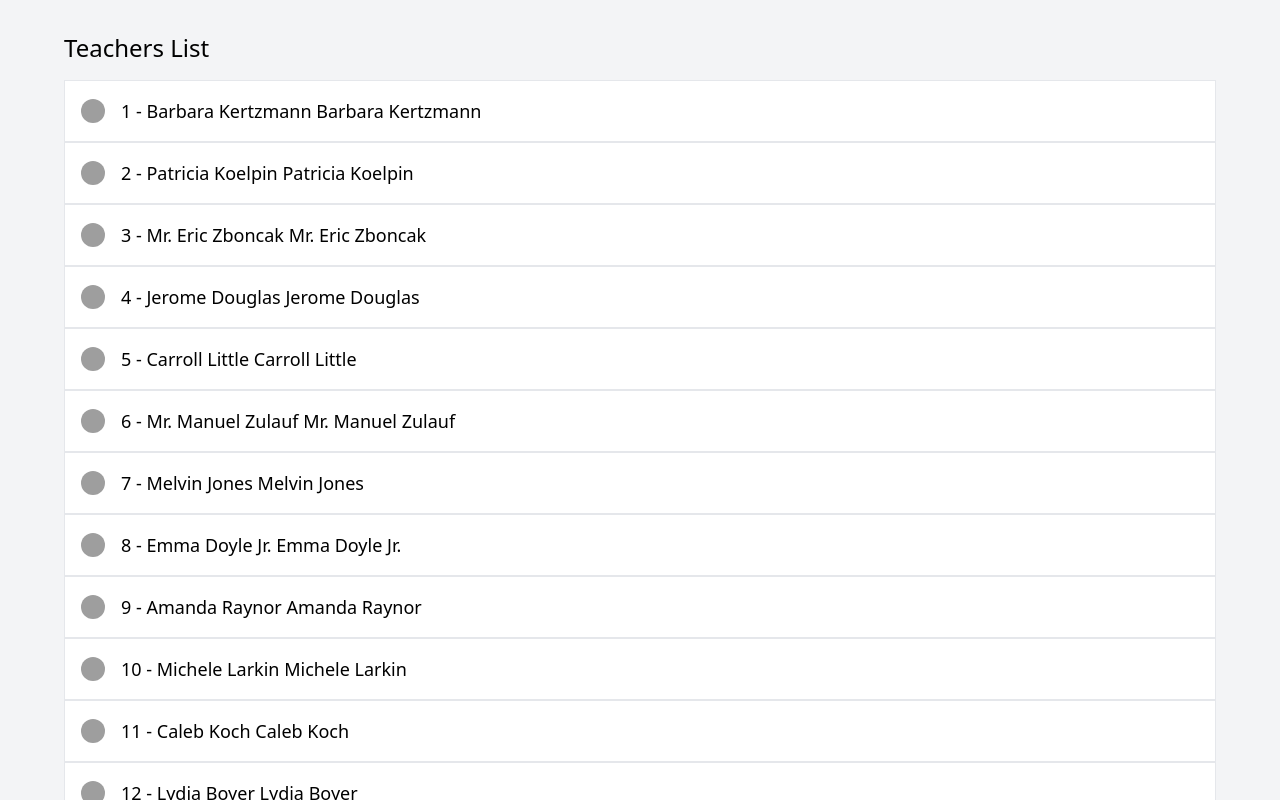
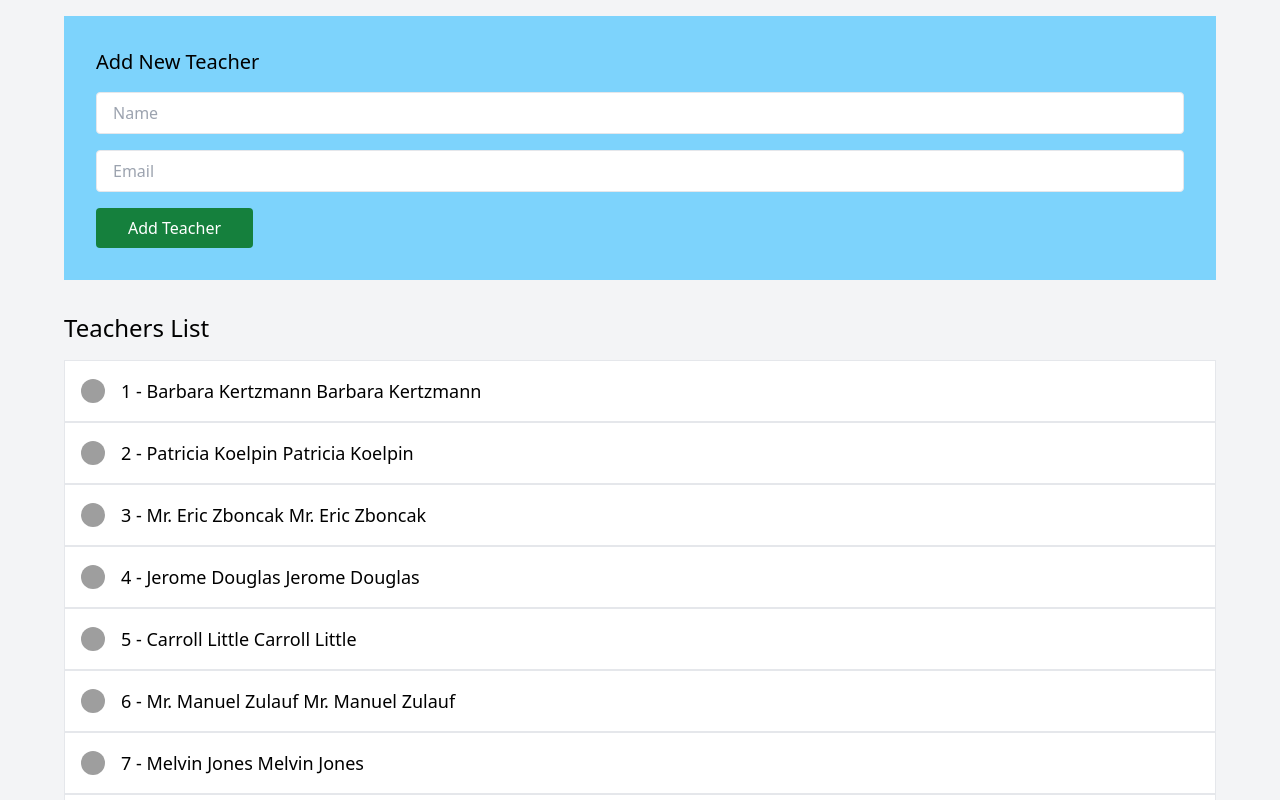
Before and after one commit to chamsedine-bouhouch/educa-frontend, a React (Create React App) app: page / in a window 1280 px wide. Shown: the top 800 px of the page. Built offline with nearby package versions, Linux system fonts and the light colour scheme; grey boxes are pictures that could not be loaded; the HTML template or start-up script is replaced by a standard one.

Commit message:
Add Teacher Form

```diff
--- /dev/null
+++ b/src/components/AddTeacherForm.js
@@ -0,0 +1,52 @@
+import React, { useState } from 'react';
+
+const AddTeacherForm = () => {
+  const [name, setName] = useState('');
+  const [email, setEmail] = useState('');
+
+  const handleSubmit = (event) => {
+    event.preventDefault();
+    // Call API to add a new teacher
+    // Assume addTeacher is a function that makes the API call
+    addTeacher({ name, email }).then(() => {
+      setName('');
+      setEmail('');
+      // Refresh the list of teachers or show a success message
+    });
+  };
+
+  return (
+    <div className=" bg-sky-300 p-8">
+    <div className="text-xl mb-4">
+        Add New Teacher
+    </div>
+    <form
+    onSubmit={handleSubmit}>
+      <input
+      className='w-full hover:bg-sky-50 rounded bg-white border py-2 px-4 mb-4'
+        type="text"
+        placeholder="Name"
+        value={name}
+        onChange={(e) => setName(e.target.value)}
+        required
+      />
+      <input
+      className='w-full hover:bg-sky-50  rounded  bg-white border py-2 px-4'
+        type="email"
+        placeholder="Email"
+        value={email}
+        onChange={(e) => setEmail(e.target.value)}
+        required
+      />
+      <button className="bg-green-700 mt-4 px-8 py-2 rounded text-white " type="submit">Add Teacher</button>
+    </form>
+    </div>
+  );
+};
+
+const addTeacher = async (teacher) => {
+  // Placeholder for API call
+  console.log('Adding teacher:', teacher);
+};
+
+export default AddTeacherForm;
--- a/src/routes/Home.js
+++ b/src/routes/Home.js
@@ -1,6 +1,7 @@
 import React, { useEffect, useState } from 'react';
 import TeacherList from '../components/TeacherList';
 import { faker } from '@faker-js/faker';
+import AddTeacherForm from '../components/AddTeacherForm';
 
 const Home = () => {
     const [teachers, setTeachers] = useState([]);
@@ -11,9 +12,9 @@ const Home = () => {
     }, []);
 
     return (
-        <div className='bg-gray-100 px-16 py-8 h-full'>
-            <div className='text-2xl mb-4'>Teachers List</div>
-
+        <div className='bg-gray-100 md:px-16 md:py-4 px-8 h-full'>
+            <AddTeacherForm />
+            <div className='text-2xl mt-8 mb-4'>Teachers List</div>
             <TeacherList teachers={teachers} />
         </div>
     );
```
